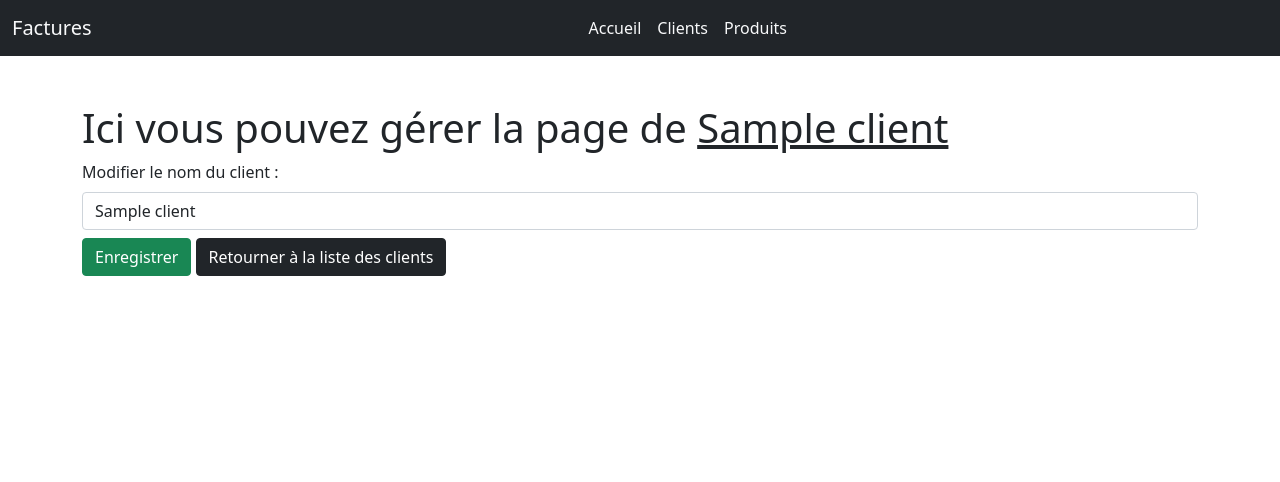
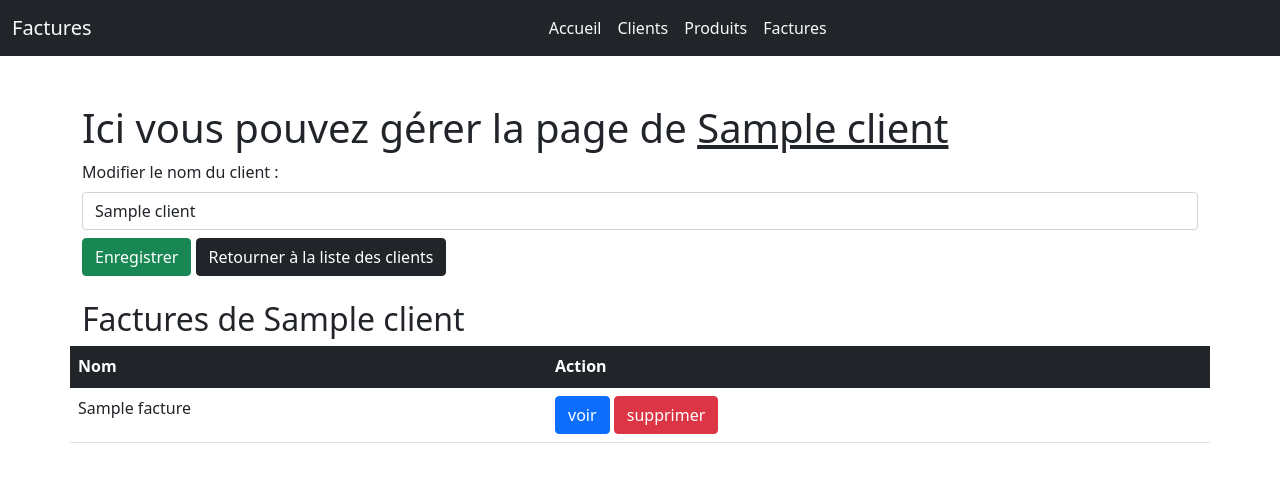
Before and after one commit to am-yl/TIW_Factures, a PHP site: page /?data=client&action=view&cid=1 in a window 1280 px wide. Shown: the top 482 px of the page. Run offline with PHP 8.4, Linux system fonts and the light colour scheme; tables that the repository leaves empty or names only in its code hold one stand-in row (values such as "Sample post").

Commit message:
factures

```diff
--- a/controllers/clientController.php
+++ b/controllers/clientController.php
@@ -26,9 +26,10 @@ switch ($_GET['action']) {
 
     case 'view':
         if (!empty($_GET['cid'])) {
+            $factures=get_factures($_GET['cid']);
             $client = get_client($_GET['cid']);
             if (!empty($client)) {
-                print_view('clients/single', ['client' => $client]);
+                print_view('clients/single', ['client' => $client, 'factures'=>$factures]);
             die;
             }
         }
--- a/inc/BDD.php
+++ b/inc/BDD.php
@@ -110,3 +110,30 @@ function edit_produit (int $id, string $name, float $tva, float $prix, string $u
         ':unite' => $unite
     ]);
 }
+
+// FACTURES
+
+function create_facture (int $cid, string $name) {
+    $bdd = bdd_connect();
+    $request = $bdd->prepare('INSERT INTO factures (client_id, name) VALUES (:cid, :name)');
+    $request->execute([
+        ':cid' => $cid,
+        ':name' => $name
+    ]);
+}
+
+function get_all_factures() {
+    $bdd = bdd_connect();
+    $request = $bdd->prepare('SELECT * FROM factures');
+    $request->execute();
+    return $request->fetchAll();
+}
+
+function get_factures(int $cid) {
+    $bdd = bdd_connect();
+    $request = $bdd->prepare('SELECT * FROM factures WHERE client_id = :cid');
+    $request->execute([
+        ':cid' => $cid
+    ]);
+    return $request->fetchAll();
+}
--- a/index.php
+++ b/index.php
@@ -20,7 +20,7 @@ if (empty($_GET)) {
             break;
 
         case 'facture' :
-            print_view('404');
+            include 'controllers/factureController.php';
             break;
 
         default :
--- a/views/layouts/header.php
+++ b/views/layouts/header.php
@@ -26,6 +26,9 @@
                         <li class="nav-item">
                             <a class="nav-link text-light" href="/?data=produit&action=list">Produits</a>
                         </li>
+                        <li class="nav-item">
+                            <a class="nav-link text-light" href="/?data=facture&action=list">Factures</a>
+                        </li>
                     </ul>
                 </div>
             </div>
--- a/views/pages/clients/single.php
+++ b/views/pages/clients/single.php
@@ -1,6 +1,6 @@
 <div class="container">
     <div class="row">
-        <form method="POST" action="/?data=client&action=edit">
+        <form method="POST" class="pb-4" action="/?data=client&action=edit">
             <h1>Ici vous pouvez gérer la page de <span class="text-decoration-underline"><?=$client['name'] ?></span></h1>
             <div class="form-groupe pb-2">
                 <label class="form-label" for="nom-client">Modifier le nom du client :</label>
@@ -10,5 +10,31 @@
             <button type="submit" class="btn btn-success">Enregistrer</button>
             <a href="/?data=client&action=list" class="btn btn-dark">Retourner à la liste des clients</a>
         </form>
+
+        <h2>Factures de <?=$client['name'] ?></h2>
+        <table class="table table-hover pt-2 col-sm-10 col-md-8 ">
+            <thead class="table-dark">
+                <tr>
+                    <th scope="col">Nom</th>
+                    <th scope="col">Action</th>
+                </tr>
+            </thead>
+            <tbody>
+                <?php foreach($factures as $facture) : ?>
+                <tr>
+                    <td>
+                        <?= $facture['name']?>
+                    </td>
+                    <td>
+                        <a href="/?data=facture&action=view&pid=<?= $facture['id'] ?>" class="btn btn-primary">voir</a>
+                        <a href="/?data=facture&action=delete&pid=<?= $facture['id'] ?>" class="btn btn-danger">supprimer</a>
+                    </td>
+                </tr>
+                <?php
+                    endforeach;
+                ?>
+            </tbody>
+        </table>
+
     </div>
 </div>
--- a/views/pages/produits/list.php
+++ b/views/pages/produits/list.php
@@ -42,7 +42,6 @@
             </thead>
             <tbody>
                 <?php
-                    $produits = get_all_produits();
                     foreach($produits as $produit) :
                 ?>
                 <tr>
```
Also changed, not shown: controllers/factureController.php (added, +20 -0 lines), views/pages/factures/list.php (added, +52 -0 lines), views/pages/factures/single.php (added).
